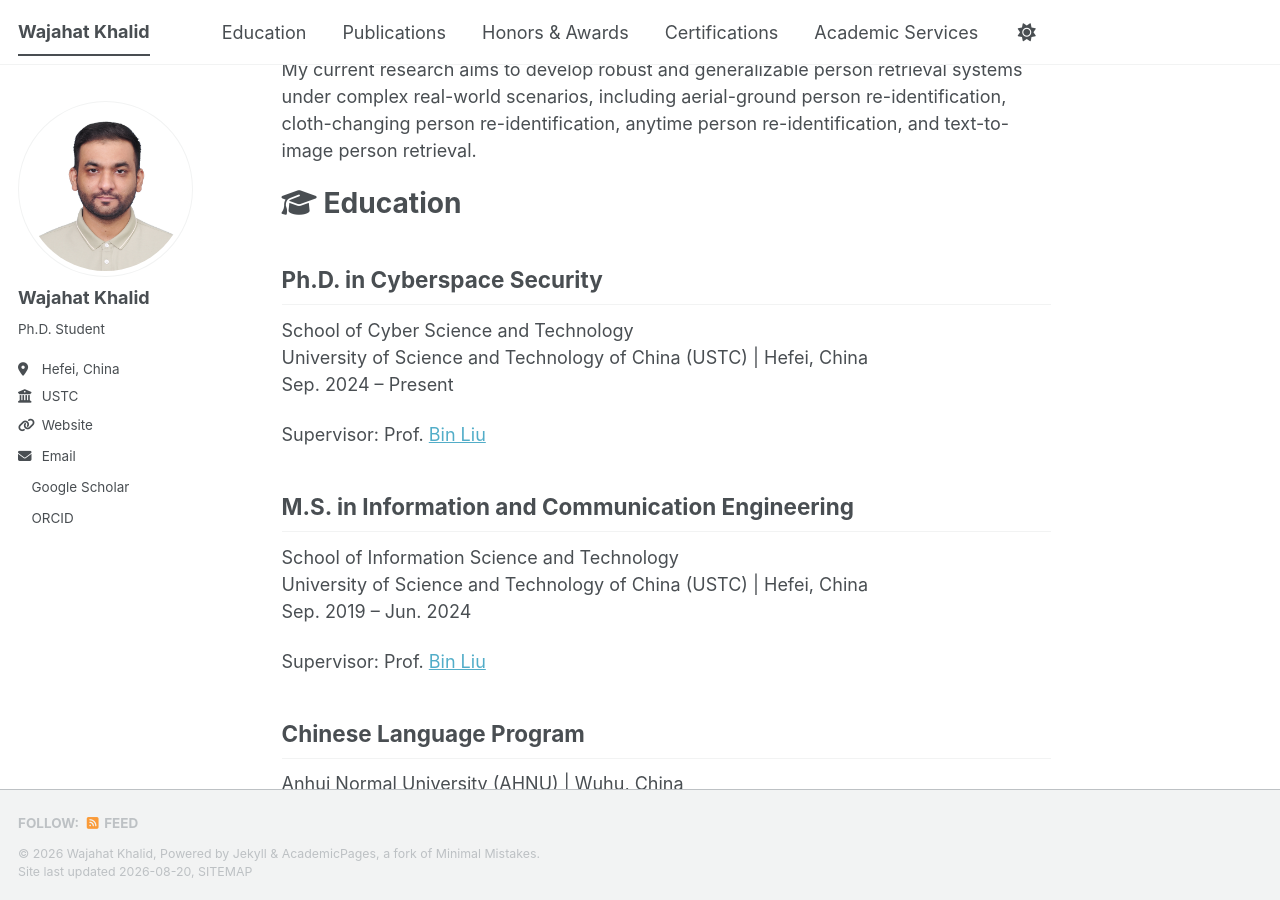
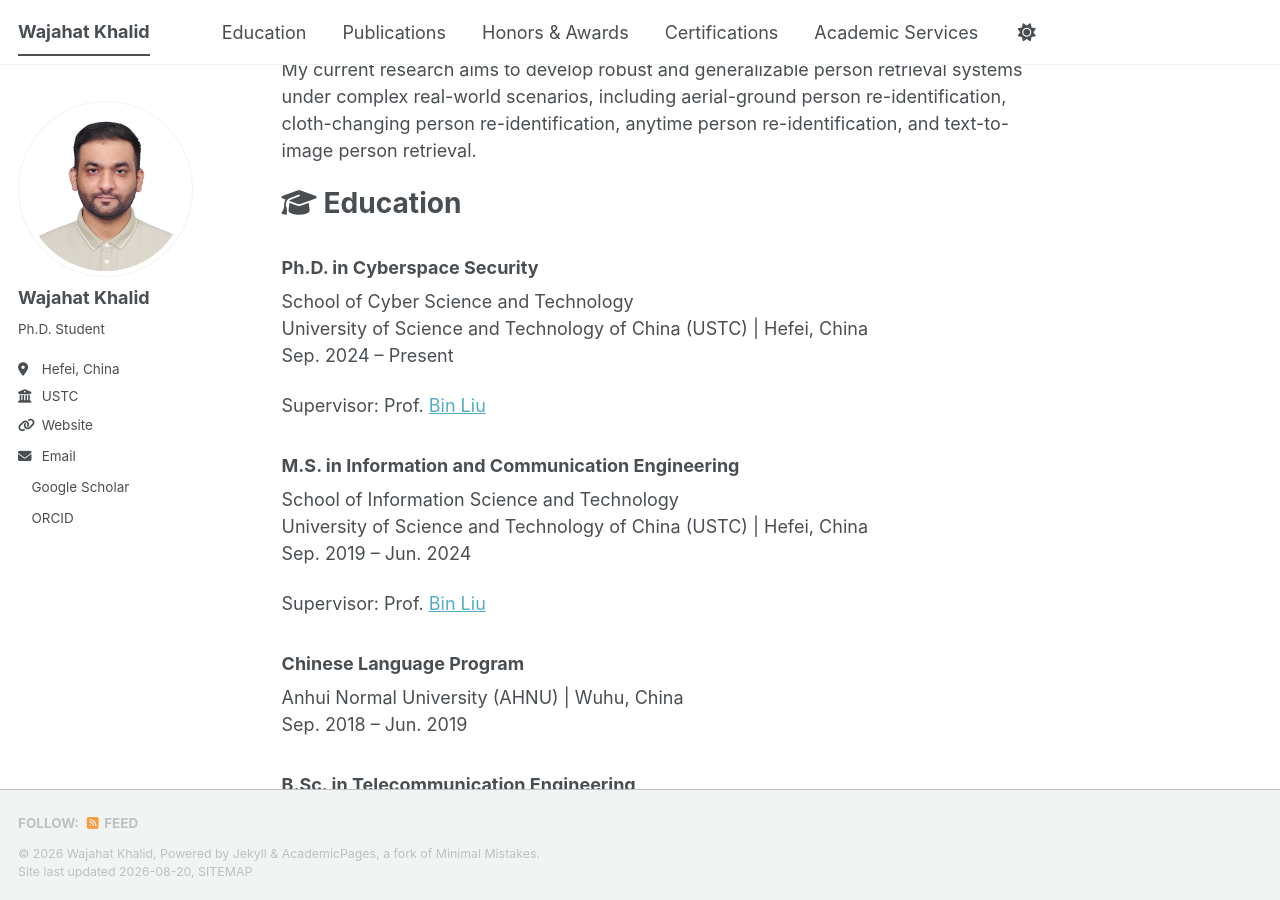
Before and after one commit to Mr-WajahatKhalid/Mr-WajahatKhalid.github.io, a Jekyll site: the page built from _pages/about.md, in a window 1280 px wide and 900 px high, scrolled down 395 px. Built offline with Jekyll 4.4.1, drawn with Linux system fonts in a browser that asks for light colours; a style sheet for code colours, icons or effects is not loaded.

```diff
--- a/_pages/about.md
+++ b/_pages/about.md
@@ -23,7 +23,7 @@ My current research aims to develop robust and generalizable person retrieval sy
   Education
 </h1>
 
-## Ph.D. in Cyberspace Security
+### Ph.D. in Cyberspace Security
 
 School of Cyber Science and Technology
 University of Science and Technology of China (USTC) | Hefei, China
@@ -32,7 +32,7 @@ Sep. 2024 – Present
 Supervisor: Prof. [Bin Liu](https://faculty.ustc.edu.cn/liubin1/en/index.htm)
 
 
-## M.S. in Information and Communication Engineering
+### M.S. in Information and Communication Engineering
 
 School of Information Science and Technology
 University of Science and Technology of China (USTC) | Hefei, China
@@ -41,13 +41,13 @@ Sep. 2019 – Jun. 2024
 Supervisor: Prof. [Bin Liu](https://faculty.ustc.edu.cn/liubin1/en/index.htm)
 
 
-## Chinese Language Program
+### Chinese Language Program
 
 Anhui Normal University (AHNU) | Wuhu, China
 Sep. 2018 – Jun. 2019
 
 
-## B.Sc. in Telecommunication Engineering
+### B.Sc. in Telecommunication Engineering
 
 Department of Information and Communication Engineering
 The Islamia University of Bahawalpur (IUB) | Bahawalpur, Pakistan
```
